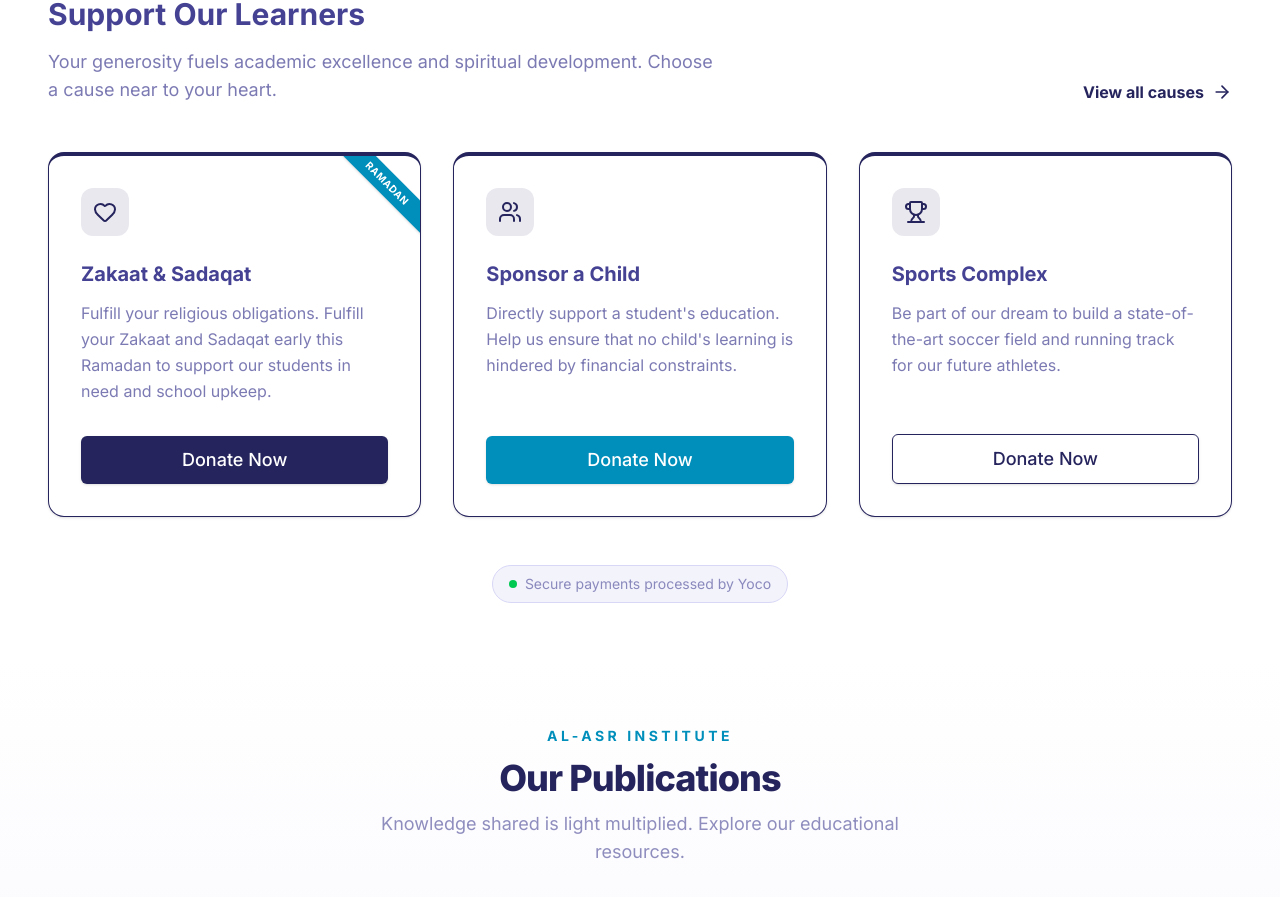
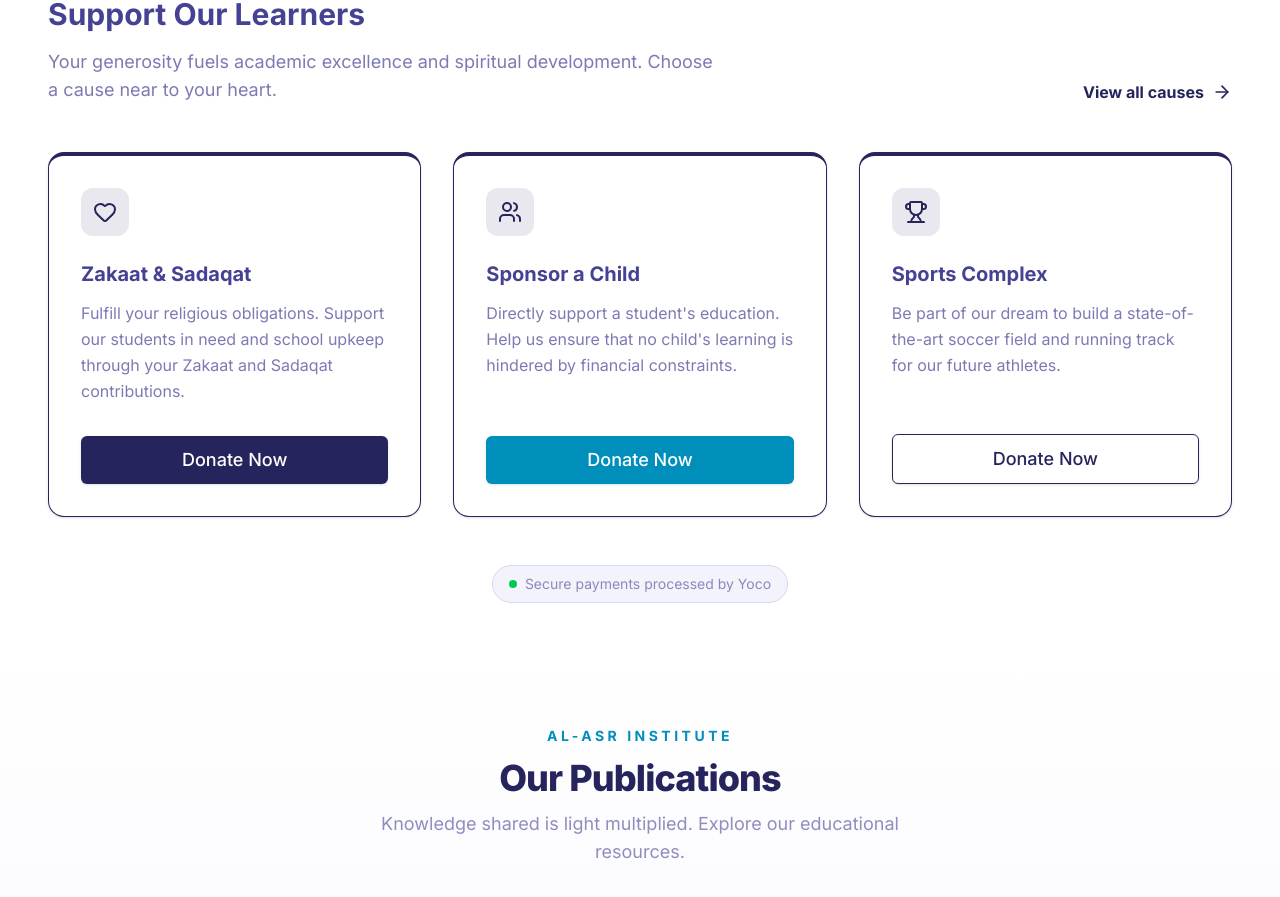
Before and after one commit to Carlodebruin/alasr-website, a Next.js app: page / in a window 1280 px wide. Shown: the part 1660-2557 px from the top of the page. Built offline with nearby package versions, Linux system fonts and the light colour scheme; no server answers.

Commit message:
Remove Ramadan references from Zakaat cards on landing and donations pages

```diff
--- a/app/donations/page.tsx
+++ b/app/donations/page.tsx
@@ -14,7 +14,6 @@ export default function Donations() {
             description: "Fulfill your religious obligation. Zakaat funds support eligible recipients in financial need, as well as Masjid and school upkeep projects.",
             icon: Heart,
             href: `${mainYoco}?reference=Zakaat`,
-            badge: "RAMADAN"
         },
         {
             title: "Lillah",
--- a/components/sections/DonationSection.tsx
+++ b/components/sections/DonationSection.tsx
@@ -29,10 +29,9 @@ export const DonationSection = () => {
                 <div className="grid grid-cols-1 md:grid-cols-3 gap-8">
                     <DonationCard
                         title="Zakaat & Sadaqat"
-                        description="Fulfill your religious obligations. Fulfill your Zakaat and Sadaqat early this Ramadan to support our students in need and school upkeep."
+                        description="Fulfill your religious obligations. Support our students in need and school upkeep through your Zakaat and Sadaqat contributions."
                         icon={Heart}
                         href={`${mainYoco}?reference=General-Welfare`}
-                        badge="RAMADAN"
                     />
                     <DonationCard
                         title="Sponsor a Child"
```
